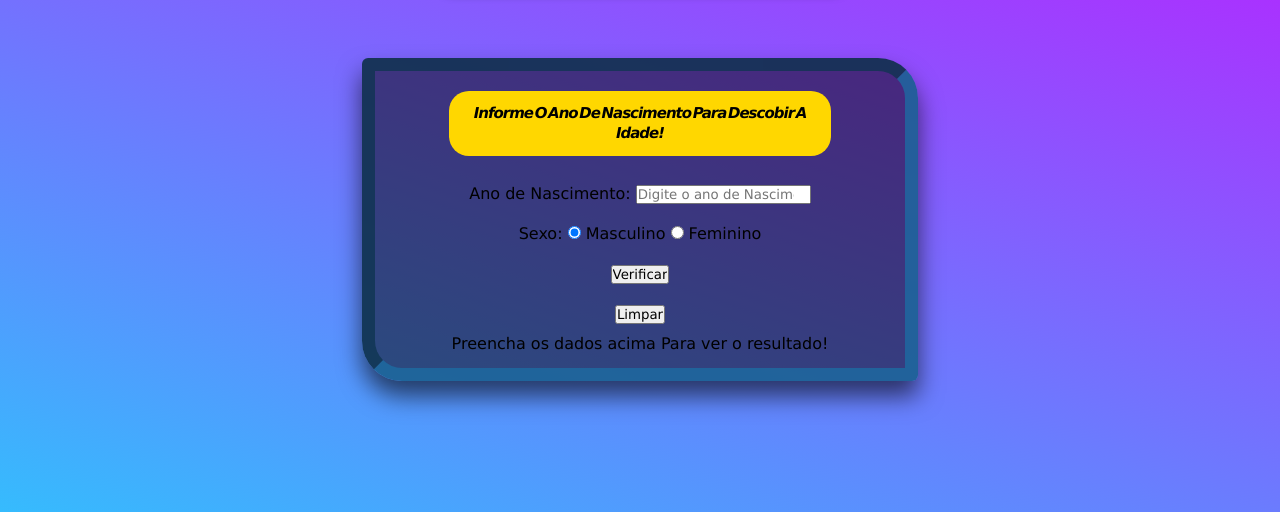
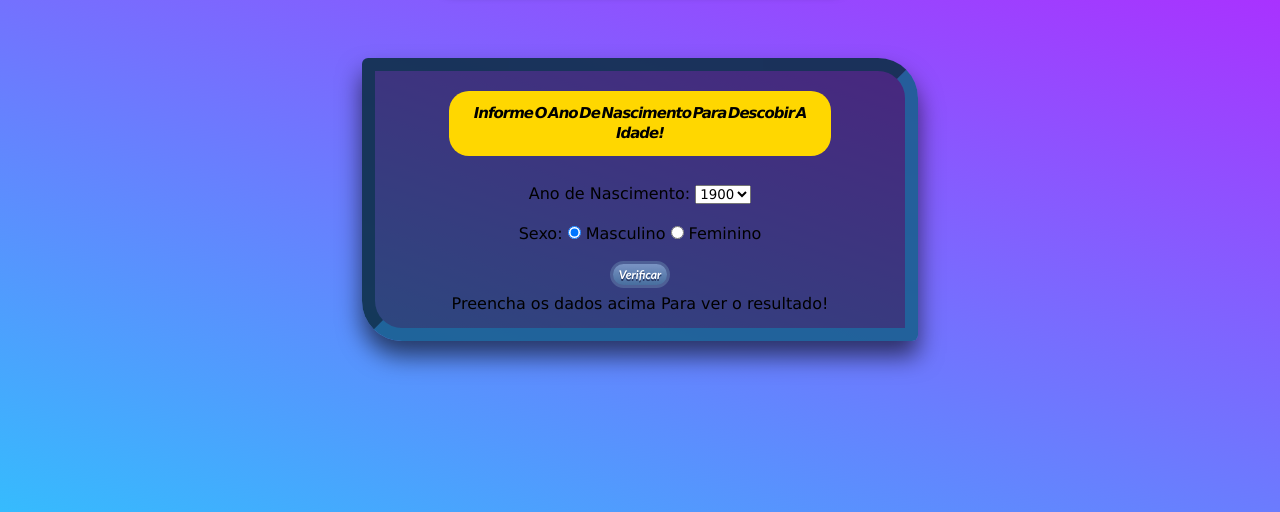
Before and after one commit to fnicom/Validador-de-idade, a plain HTML site: page index.html in a window 1280 px wide. Shown: the part 117-629 px from the top of the page. Drawn offline with Linux system fonts and the light colour scheme.

Commit message:
novo botão e dropList para selecionar os anos

```diff
--- a/estilo.css
+++ b/estilo.css
@@ -158,3 +158,29 @@ footer{
     background: #dbdbdb;
     border-color: #4d5153;
   }
+
+  /* css do botão verificar */
+  .btn_verificar {
+    background:linear-gradient(to bottom, #7892c2 5%, #476e9e 100%);
+    background-color:#7892c2;
+    border-radius:20px;
+    border:3px solid #4e6096;
+    display:inline-block;
+    cursor:pointer;
+    color:#ffffff;
+    font-family:Trebuchet MS;
+    font-size:12px;
+    font-weight:bold;
+    font-style:italic;
+    padding:3px 6px;
+    text-decoration:none;
+    text-shadow:0px 2px 0px #283966;
+  }
+  .btn_verificar:hover {
+    background:linear-gradient(to bottom, #476e9e 5%, #7892c2 100%);
+    background-color:#476e9e;
+  }
+  .btn_verificar:active {
+    position:relative;
+    top:1px;
+  }
--- a/index.html
+++ b/index.html
@@ -6,7 +6,7 @@
     <title>Modelo de Exercício</title>
     <link rel="stylesheet" href="estilo.css">
 </head>
-<body>
+<body onload="droptListSelecionarAno()">
     <header>
         <h1>VERIFICADOR DE IDADE</h1>
     </header>
@@ -18,7 +18,7 @@
           </div>
         <div class="form-input">
             <p>Ano de Nascimento:
-                <input type="number" name="txtAno" id="txtAno" min="0" placeholder="Digite o ano de Nascimento:">
+                <select id="selecionaAno"></select>
             </p>
             <p>Sexo:
                 <input type="radio" name="radSex" id="mas" checked>
@@ -26,14 +26,14 @@
                 <input type="radio" name="radSex" id="fem">
                 <label for="fem">Feminino</label>
             </p>
+           <div class="btn">
             <p>
-                <a><input type="button" value="Verificar"onclick="verificar()"></a>
+                <button class="btn_verificar" type="button" value="Verificar" onclick="verificar()">Verificar</button>
+                <!-- <button type="button" value="Limpar" onclick="limparTela()">Limpar</button> -->
 
             </p>
-            <p>
-                <button onclick="limparVerificar()">Limpar</button>
+            </div>
 
-            </p>
         </div>
         <div id="res">
             Preencha os dados acima Para ver o resultado!
--- a/script.js
+++ b/script.js
@@ -1,8 +1,22 @@
+//Drop list para solecionar o ano de nascimento//
+
+function droptListSelecionarAno()
+{
+let anoInicio = 1900;
+let anoFim = 2021;
+for (let i = anoInicio;i<=anoFim;i++){
+    node=document.createElement("Option");
+    textnode=document.createTextNode(i);
+    node.appendChild(textnode);
+    document.getElementById("selecionaAno").appendChild(node);
+}
+}
+
 function verificar(){
     // window.alert('Funfou') teste botão verificar
     var data = new Date()
     let ano = data.getFullYear()
-    let formAno = document.getElementById('txtAno')
+    let formAno = document.getElementById('selecionaAno')
     let res = document.getElementById('res')
     if (formAno.value.length == 0 || Number(
         formAno.value) > ano){
@@ -17,7 +31,7 @@ function verificar(){
             genero = 'Homem'
             if(idade >= 0 && idade < 5){
                 //Bebe
-                img.setAttribute('src', '')
+                img.setAttribute('src', 'img/baby-boy.png')
             } else if(idade < 17){
                 //Criança
                 img.setAttribute('src', 'img//boy.png')
@@ -49,8 +63,10 @@ function verificar(){
     res.innerHTML = `Detectamos ${genero} com ${idade} anos.`
     res.appendChild(img)
 }
-
-function limpar() {
-    let limparVerificar = document.getElementById("res","img");
-    limparVerificar.remove();
-  }
+// function limparTela(campo) {
+//     if(campo.value != '' && !formAno(campo.value)){
+//         campo.value = '';
+//         campo.focus();
+//     }
+//     // window.alert('funfou')
+//   }
```
